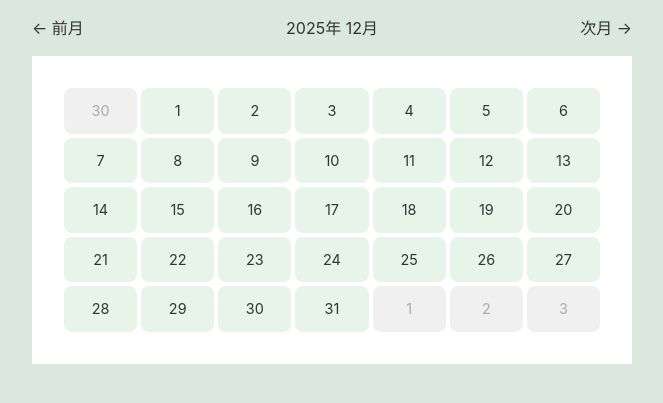
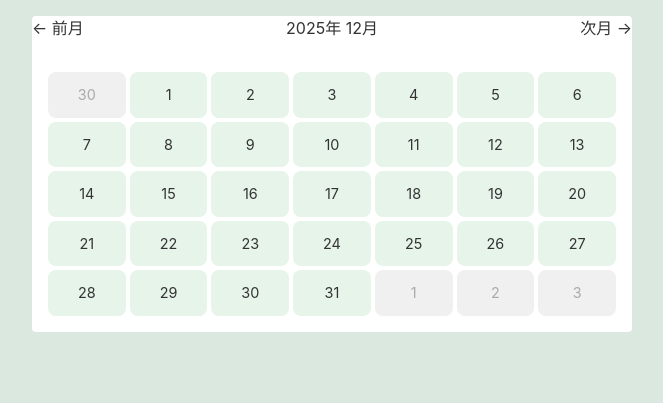
Before and after one commit to akanejingu07/mood_app, a Flask app: page /calendar in a window 1280 px wide. Shown: the part 92-495 px from the top of the page, without its empty margins (308-971 px from the left). Run offline with Flask 3, Linux system fonts and the light colour scheme; a user stored in the database is signed in; data that the repository does not hold is empty; some libraries are stand-ins or nearby versions.

Commit message:
css調整

```diff
--- a/static/css/style.css
+++ b/static/css/style.css
@@ -288,8 +288,8 @@ input[type=range]::-moz-range-thumb {
  カレンダー（calendar.html）
 --------------------------- */
 .calendar-card-wrapper {
-  padding: 16px;
   background-color: #fff;
+  border-radius: 4px;
 }
 
 .calendar-grid {
--- a/templates/calendar.html
+++ b/templates/calendar.html
@@ -2,13 +2,12 @@
 {% block title %}calendar{% endblock %}
 
 {% block content %}
-<div class="calendar-nav">
-  <a href="{{ url_for('calendar_view', year=prev_year, month=prev_month) }}">← 前月</a>
-  <span>{{ year }}年 {{ month }}月</span>
-  <a href="{{ url_for('calendar_view', year=next_year, month=next_month) }}">次月 →</a>
-</div>
-
 <div class="calendar-card-wrapper">
+  <div class="calendar-nav">
+    <a href="{{ url_for('calendar_view', year=prev_year, month=prev_month) }}">← 前月</a>
+    <span>{{ year }}年 {{ month }}月</span>
+    <a href="{{ url_for('calendar_view', year=next_year, month=next_month) }}">次月 →</a>
+  </div>
   <div class="calendar-grid">
     {% for d in days %}
       <div class="day-cell {% if not d.in_month %}out{% endif %} {% if d.score is not none %}score-{{ d.score }}{% endif %}">
```
